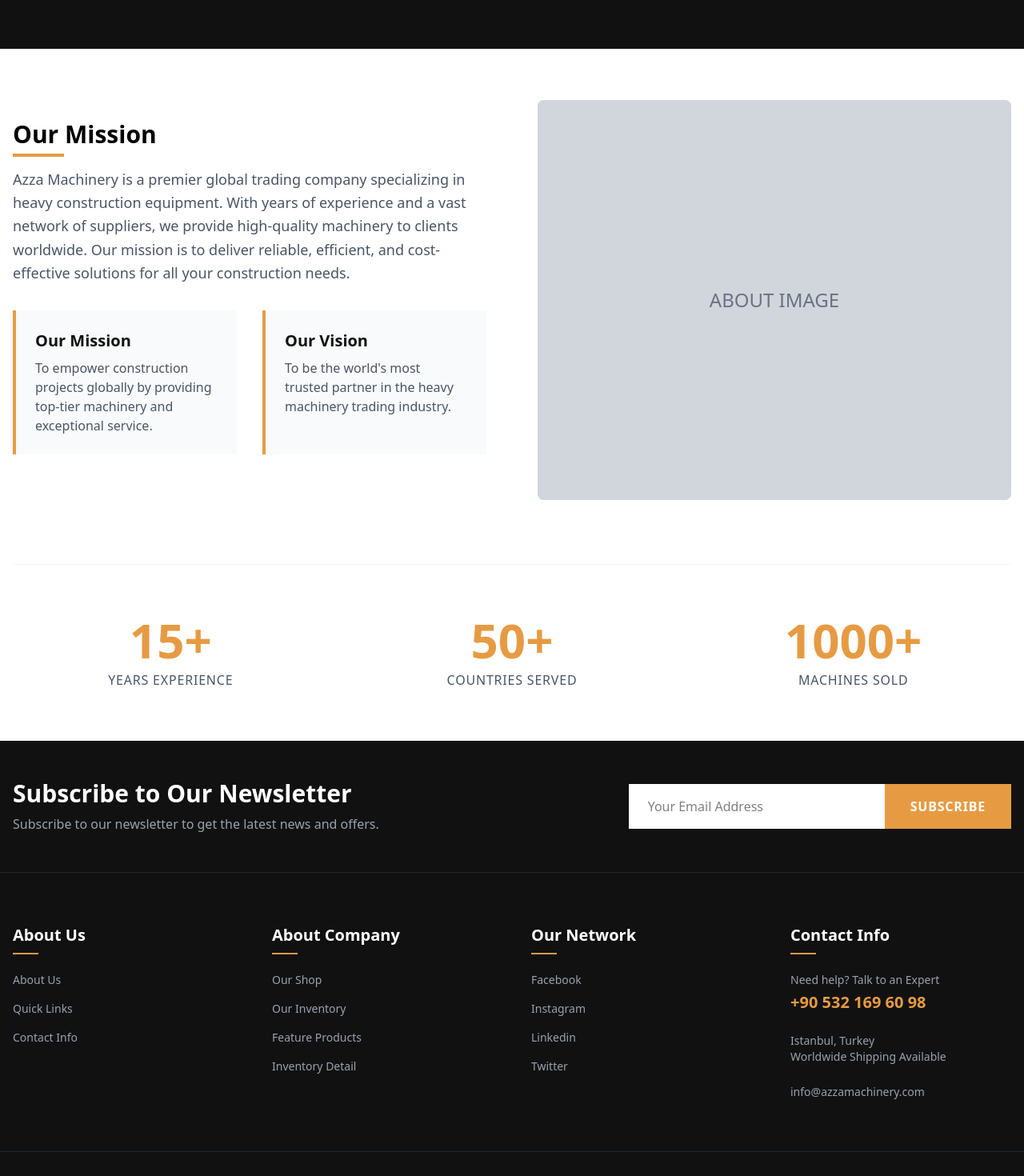
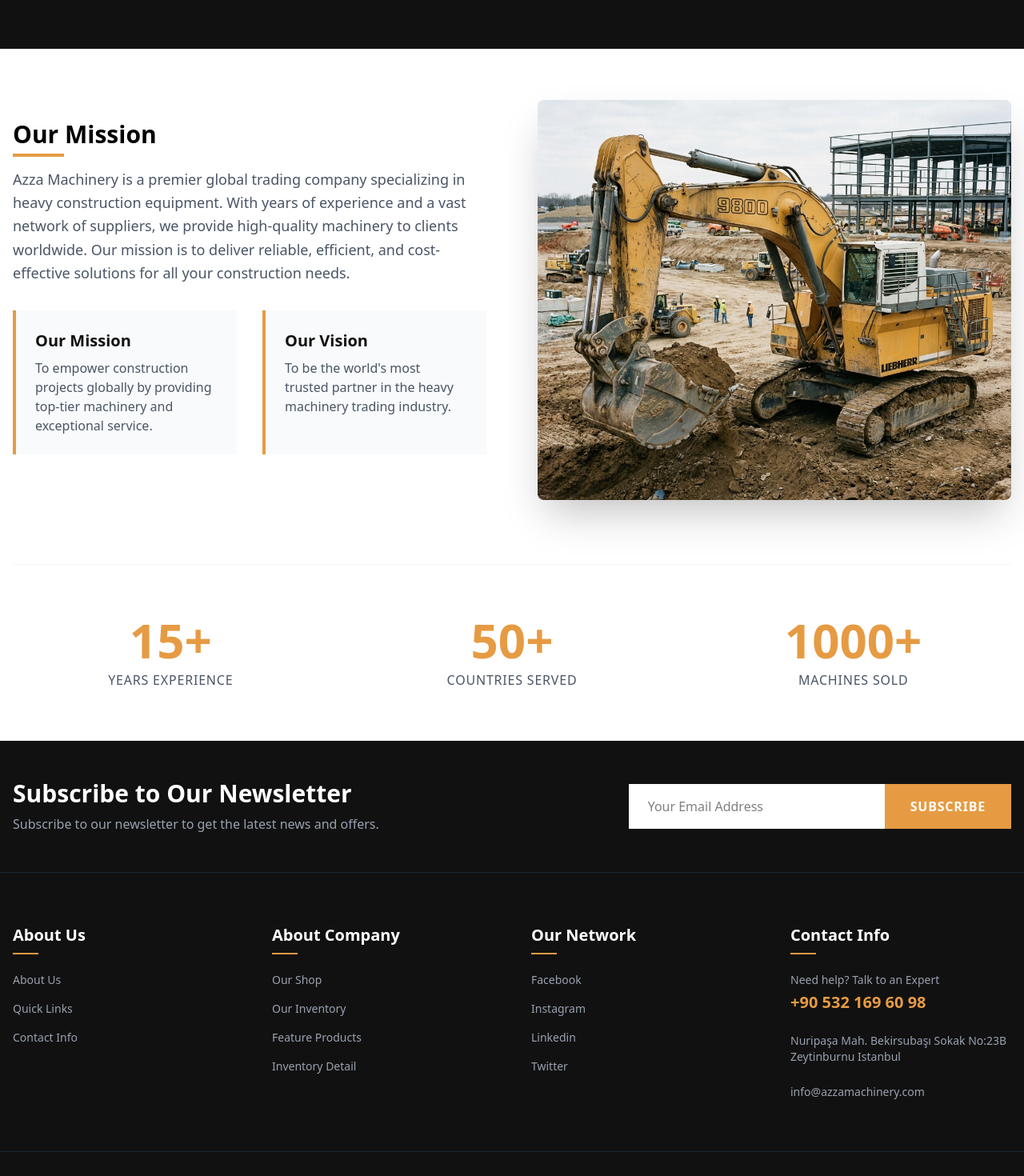
Before and after one commit to rafiarzupinar/machinery-trading-, a Next.js app: page /en/about in a window 1280 px wide. Shown: the part 320-1790 px from the top of the page at 80% size. Built offline with nearby package versions, Linux system fonts and the light colour scheme.

Commit message:
Update About image, Contact address and add Map

```diff
--- a/messages/en.json
+++ b/messages/en.json
@@ -113,7 +113,7 @@
             "inventoryDetail": "Inventory Detail",
             "ourNetwork": "Our Network",
             "needHelp": "Need help? Talk to an Expert",
-            "address": "Istanbul, Turkey<br />Worldwide Shipping Available"
+            "address": "Nuripaşa Mah. Bekirsubaşı Sokak No:23B<br />Zeytinburnu Istanbul"
       },
       "MachineCard": {
             "forSale": "For Sale",
--- a/messages/tr.json
+++ b/messages/tr.json
@@ -104,7 +104,7 @@
             "inventoryDetail": "Envanter Detayı",
             "ourNetwork": "Ağımız",
             "needHelp": "Yardıma mı ihtiyacınız var? Bir Uzmanla Görüşün",
-            "address": "İstanbul, Türkiye<br />Dünya Çapında Nakliye Mevcut"
+            "address": "Nuripaşa Mah. Bekirsubaşı Sokak No:23B<br />Zeytinburnu İstanbul"
       },
       "MachineCard": {
             "forSale": "Satılık",
--- a/src/app/[locale]/about/page.tsx
+++ b/src/app/[locale]/about/page.tsx
@@ -1,4 +1,5 @@
 import { useTranslations } from 'next-intl';
+import Image from "next/image";
 
 
 export default function AboutPage() {
@@ -37,11 +38,13 @@
                                     </div>
                               </div>
 
-                              <div className="relative h-[500px] bg-gray-200 rounded-lg overflow-hidden">
-                                    {/* Placeholder for an image - using a solid color for now or a generic placeholder if available */}
-                                    <div className="absolute inset-0 bg-gray-300 flex items-center justify-center text-gray-500 font-oswald text-2xl">
-                                          ABOUT IMAGE
-                                    </div>
+                              <div className="relative h-[500px] bg-gray-200 rounded-lg overflow-hidden shadow-2xl">
+                                    <Image
+                                          src="/images/excavator.png"
+                                          alt="About Azza Machinery"
+                                          fill
+                                          className="object-cover"
+                                    />
                               </div>
                         </div>
 
--- a/src/app/[locale]/contact/page.tsx
+++ b/src/app/[locale]/contact/page.tsx
@@ -20,8 +20,8 @@
                                     <div>
                                           <h3 className="text-2xl font-oswald font-bold mb-6 text-black">{t('info.address')}</h3>
                                           <p className="text-gray-600 text-lg">
-                                                Istanbul, Turkey<br />
-                                                Worldwide Shipping Available
+                                                Nuripaşa Mah. Bekirsubaşı Sokak No:23B<br />
+                                                Zeytinburnu İstanbul
                                           </p>
                                     </div>
 
@@ -68,6 +68,19 @@
                                     </form>
                               </div>
                         </div>
+
+                        {/* Map Section */}
+                        <div className="mt-16 w-full h-[400px] bg-gray-200 rounded-sm overflow-hidden shadow-lg">
+                              <iframe
+                                    src="https://www.google.com/maps/embed?pb=!1m18!1m12!1m3!1d3011.650490013064!2d28.90086307655516!3d40.98913997135316!2m3!1f0!2f0!3f0!3m2!1i1024!2i768!4f13.1!3m3!1m2!1s0x14c3c00000000001%3A0x0!2zNDDCsDU5JzIwLjkiTiAyOMKwNTQnMTIuNCJF!5e0!3m2!1sen!2str!4v1701380000000!5m2!1sen!2str"
+                                    width="100%"
+                                    height="100%"
+                                    style={{ border: 0 }}
+                                    allowFullScreen
+                                    loading="lazy"
+                                    referrerPolicy="no-referrer-when-downgrade"
+                              ></iframe>
+                        </div>
                   </div>
             </div>
       );
```
Also changed, not shown: 1 other file (tests, documents, lock files or other folders).
